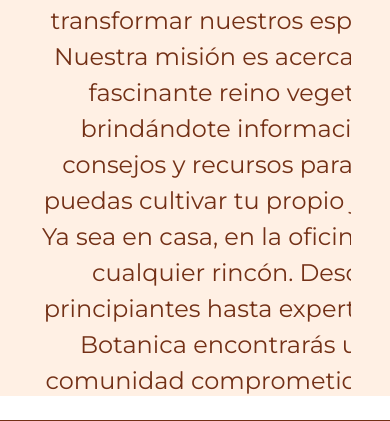
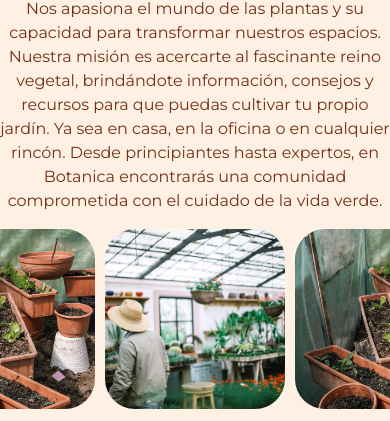
Before and after one commit to YBelenGuzman/Botanica, a plain HTML site: page pages/quienes-somos.html in a window 390 px wide. Shown: the part 185-606 px from the top of the page. Drawn offline with nearby package versions, Linux system fonts and the light colour scheme; a web font is replaced by a local one.

Commit message:
Haciendo responsive la pagina - 3

```diff
--- a/pages/quienes-somos.html
+++ b/pages/quienes-somos.html
@@ -13,7 +13,7 @@
     <title>NOSOTROS</title>
 </head>
 
-<body>
+<body class="nosotros-body">
     <header>
         <nav class="navbar navbar-expand-lg bg-body-tertiary">
             <div class="container-fluid">
@@ -62,7 +62,7 @@
                 <div><img class="nosotros-img" src="../assets/imagenes/sobre-nosotros-dos.jpg" alt=""></div>
                 <div><img class="nosotros-img" src="../assets/imagenes/sobre-nosotros.jpg" alt=""></div>
                 <div><img class="nosotros-img" src="../assets/imagenes/sobre-nosotros-dos.jpg" alt=""></div>
-                <div><img class="nosotros-img" src="../assets/imagenes/sobre-nosotros.jpg" alt=""></div>
+                <div class="nosotros-img-none"><img class="nosotros-img" src="../assets/imagenes/sobre-nosotros.jpg" alt=""></div>
             </div>
         </div>
 
--- a/styles/styles.css
+++ b/styles/styles.css
@@ -35,55 +35,6 @@ html, body {
     color: #fff0e4;
     font-family: 'Darker Grotesque';
 }
-/*.nav-logo{
-    height: 40px;
-    width: 40px;
-    margin-left: 56px;
-}
-
-nav{
-    background-color: #733016 ;
-    height: 64px;
-    font-family: 'Darker Grotesque';
-    font-size: 20px;
-}
-
-.nav-contenedor{
-    display: flex;
-    justify-content:space-between;
-    align-items: center;
-}
-
-.nav-contenedor-logo-lista{
-    display: flex;
-    flex-direction: row;
-    gap: 24px;
-    align-items: center;
-}
-
-.nav-contenedor-lista{
-    display: flex;
-    flex-direction: row;
-    align-items: center;
-    gap: 24px;
-}
-
-.nav-li{
-    list-style: none;
-    text-decoration: none;
-}
-.nav-a{
-    text-decoration: none;
-}
-
-.nav-a:visited{
-    color: #fff0e4;
-}
-
-.nav-icono-cuenta{
-    font-size: 30px;
-    margin-right: 56px;
-}*/
 
 /* MAIN INDEX -------------------------------------------------------------------------- */
 
@@ -264,6 +215,7 @@ main{
 
 .main-nosotros{
     display: flex;
+    flex: 1;
     flex-direction: column;
     align-items: center;
     margin-bottom: 24px;
@@ -273,7 +225,6 @@ main{
     display: flex;
     align-items: center;
     gap: 30px;
-    height: 505px;
     width: 80%;
     color: #733016;
     overflow: hidden;
@@ -656,6 +607,40 @@ footer{
         font-size: 5.5rem;
     }
 
+        /*NOSOTROS*/
+
+        .main-nosotros{
+            width: 100%;
+            height: auto;
+            margin-bottom: 0;
+        }
+
+        .nosotros-div{
+            width: 100%;
+            height: auto;
+            display: flex;
+            flex-direction: column;
+            gap: 0;
+            padding: 3%;
+        }
+
+        .nosotros-footer{
+            position: relative;
+        }
+
+        .nosotros-body{
+            display: flex;
+            flex-direction: column;
+        }
+
+        .nosotros-div-img{
+            display: flex;
+        }
+
+        .nosotros-p{
+            font-size: 1rem;
+        }
+
 }
 
 @media (max-width: 767px) {
@@ -685,6 +670,67 @@ footer{
     .enciclopedia-p{
         font-size: 1rem;
     }
+
+    /*CUENTA*/
+    .main-cuenta{
+        width: 100%;
+        height: auto;
+        display: flex;
+        flex-direction: column;
+    }
+
+    .cuenta-div-form{
+        width: 100%;
+        margin: 10% 0;
+    }
+
+    .cuenta-div-img{
+        display: none;
+    }
+
+    .cuenta-h2{
+        font-size: 4rem;
+    }
+
+    /*NOSOTROS*/
+
+    .main-nosotros{
+        width: 100%;
+        height: auto;
+        margin-bottom: 0;
+    }
+
+    .nosotros-div{
+        width: 100%;
+        height: auto;
+        display: flex;
+        flex-direction: column;
+        gap: 0;
+        padding: 3%;
+    }
+
+    .nosotros-footer{
+        position: relative;
+    }
+
+    .nosotros-body{
+        display: flex;
+        flex-direction: column;
+    }
+
+    .nosotros-div-img{
+        display: flex;
+    }
+
+    .nosotros-p{
+        font-size: 1rem;
+    }
+
+    .nosotros-img-none{
+        display: none;
+    }
+
+    /*FOOTER*/
 
     footer{
         display: flex;
@@ -723,27 +769,6 @@ footer{
         align-items: center;
     }
 
-    /*CUENTA*/
-    .main-cuenta{
-        width: 100%;
-        height: auto;
-        display: flex;
-        flex-direction: column;
-    }
-
-    .cuenta-div-form{
-        width: 100%;
-        margin: 10% 0;
-    }
-
-    .cuenta-div-img{
-        display: none;
-    }
-
-    .cuenta-h2{
-        font-size: 4rem;
-    }
-
 }
 
 @media (max-width: 576px) {
```
